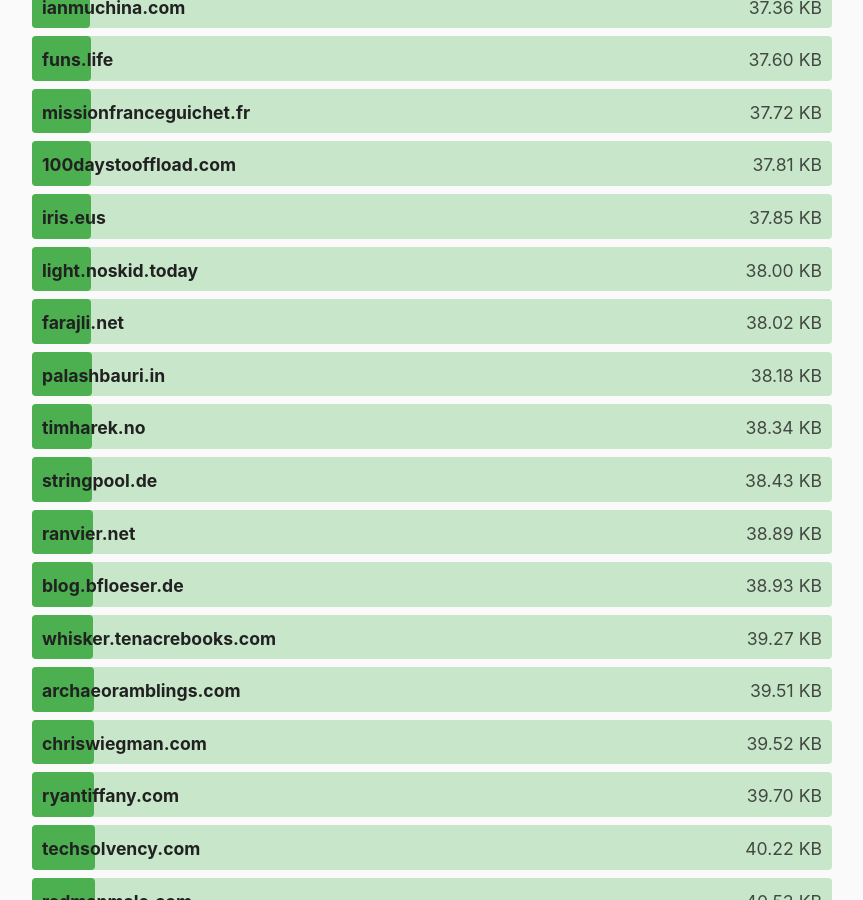
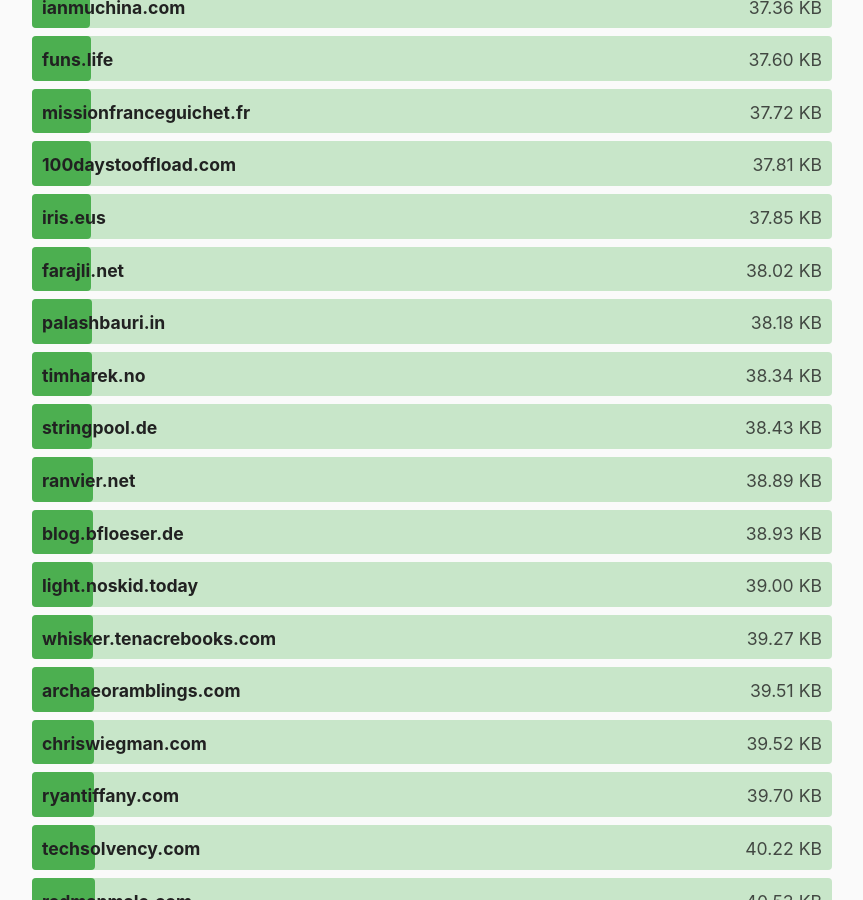
Before and after one commit to kevquirk/512kb.club, a Jekyll site: the page built from index.md, in a window 1280 px wide and 900 px high, scrolled down 13578 px. Shown: the whole window, without its empty margins (208-1071 px from the left). Built offline with Jekyll 4.4.1, drawn with Linux system fonts in a browser that asks for light colours.

Commit message:
38kb -> 39

```diff
--- a/_data/sites.yml
+++ b/_data/sites.yml
@@ -4200,5 +4200,5 @@
 
 - domain: light.noskid.today
   url: https://light.noskid.today/
-  size: 38
+  size: 39
   last_checked: 2025-06-12
```
